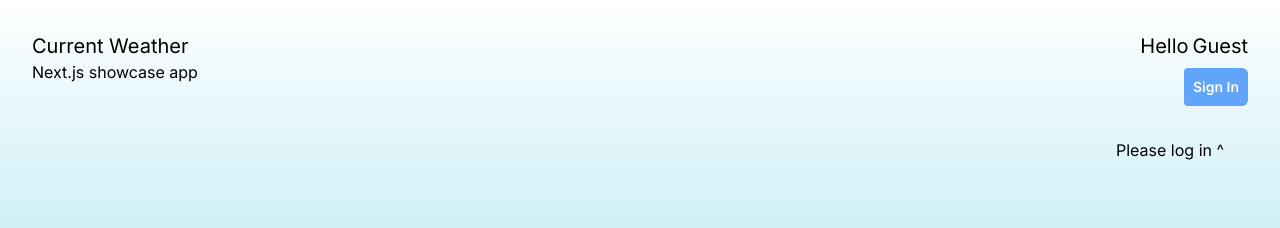
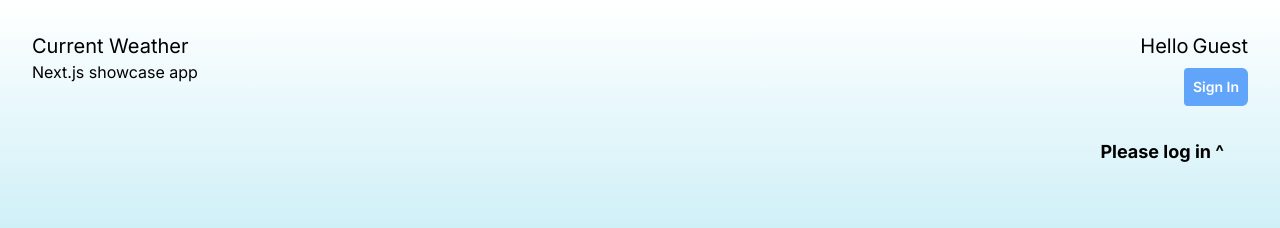
Before and after one commit to kjesien/current-weather, a Next.js app: page /signIn in a window 1280 px wide. Shown: the top 228 px of the page. Built offline with nearby package versions, Linux system fonts and the light colour scheme; no server answers.

Commit message:
Addition of Search results loading page

```diff
--- a/app/globals.scss
+++ b/app/globals.scss
@@ -20,6 +20,10 @@ body {
     @apply min-h-screen
 }
 
+h1, h2 {
+  @apply font-bold text-lg;
+}
+
 input[type='text'] {
     @apply py-2 px-3 ps-4 block w-full border-gray-200 shadow-sm rounded text-sm
 }
--- /dev/null
+++ b/app/search/loading.tsx
@@ -0,0 +1,7 @@
+export default function Loading() {
+  return (
+    <main className="text-center">
+      <h2>Loading...</h2>
+    </main>
+  );
+}
```
